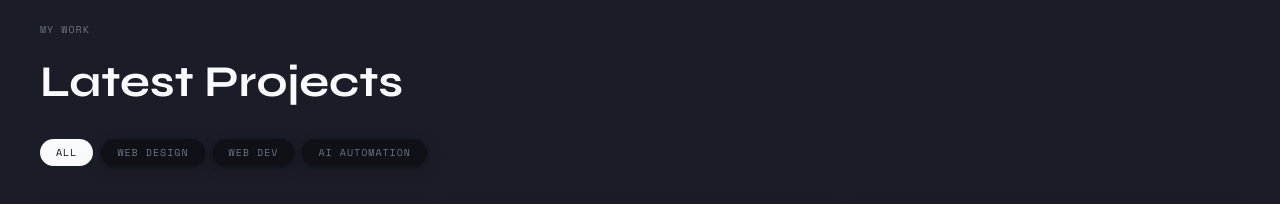
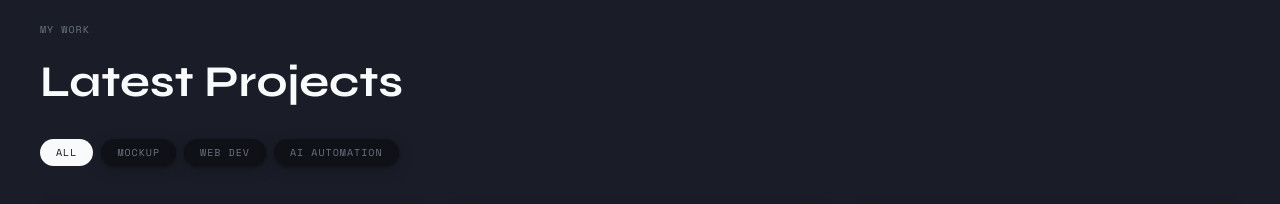
Before and after one commit to heisenvirg/vjg, a Next.js app: page / in a window 1280 px wide. Shown: the part 1940-2144 px from the top of the page. Built offline with nearby package versions, Linux system fonts and the light colour scheme.

Commit message:
feat: rename Web Design filter to Mockup, clear all existing projects from Mockup tab

```diff
--- a/src/components/sections/Projects.tsx
+++ b/src/components/sections/Projects.tsx
@@ -5,7 +5,7 @@ import Image from "next/image";
 import { motion, AnimatePresence } from "framer-motion";
 import { ArrowUpRight, X, ChevronLeft, ChevronRight } from "lucide-react";
 
-type FilterKey = "All" | "Web Design" | "Web Dev" | "AI Automation";
+type FilterKey = "All" | "Mockup" | "Web Dev" | "AI Automation";
 
 interface ProjectDetails {
   goal: string;
@@ -30,7 +30,7 @@ interface Project {
   details?: ProjectDetails;
 }
 
-const FILTERS: FilterKey[] = ["All", "Web Design", "Web Dev", "AI Automation"];
+const FILTERS: FilterKey[] = ["All", "Mockup", "Web Dev", "AI Automation"];
 
 const projects: Project[] = [
   {
@@ -44,7 +44,7 @@ const projects: Project[] = [
     accent: "#C9A96E",
     image: "/lumiere-collection.png",
     href: "https://lumiere-collection.vercel.app/",
-    filters: ["Web Design", "Web Dev"],
+    filters: ["Web Dev"],
     details: {
       goal: "Build a luxury villa rental platform for 5 private properties across Tulum, Lisbon, Saint-Tropez, Santorini, and Maui — designed to drive direct bookings and eliminate OTA platform fees.",
       built: [
@@ -68,7 +68,7 @@ const projects: Project[] = [
     accent: "#C9A052",
     image: "/sunset-villa.png",
     href: "https://vacation-rental-lrom.vercel.app/",
-    filters: ["Web Design", "Web Dev"],
+    filters: ["Web Dev"],
     details: {
       goal: "Help a Miami beachfront villa owner drive direct bookings and reduce reliance on Airbnb and VRBO platform fees.",
       built: [
@@ -120,7 +120,7 @@ const projects: Project[] = [
     accent: "#EF4444",
     image: "/birdhouse-wings.png",
     href: "https://birdhousewings.com/en/",
-    filters: ["Web Design", "Web Dev"],
+    filters: ["Web Dev"],
     details: {
       goal: "Build a full website for a multi-location restaurant chain in Quebec, Canada — bilingual, brand-forward, and capable of handling online reservations and franchise inquiries.",
       built: [
@@ -144,7 +144,7 @@ const projects: Project[] = [
     accent: "#86BC25",
     image: "/deloitte-digital.png",
     href: "https://www.deloittedigital.com/us/en.html",
-    filters: ["Web Design", "Web Dev"],
+    filters: ["Web Dev"],
     details: {
       goal: "Design and development work for Deloitte Digital's US web presence — enterprise-grade digital experience for one of the world's top digital transformation consultancies.",
       built: [
@@ -168,7 +168,7 @@ const projects: Project[] = [
     accent: "#22C55E",
     image: "/oc-fitness-coach.png",
     href: "https://ocfitnesscoach.com/",
-    filters: ["Web Design", "Web Dev"],
+    filters: ["Web Dev"],
     details: {
       goal: "Safely migrate a high-ranking WordPress site from a private server to HostGator without losing SEO performance, then modernize the design to improve conversions.",
       built: [
@@ -192,7 +192,7 @@ const projects: Project[] = [
     accent: "#F97316",
     image: "/texas-fruit-festival.png",
     href: "https://texasfruitfestival.com/",
-    filters: ["Web Design", "Web Dev"],
+    filters: ["Web Dev"],
     details: {
       goal: "Increase ticket sales from Instagram and Facebook ad traffic by redesigning the landing page and streamlining the ticket purchase flow.",
       built: [
@@ -216,7 +216,7 @@ const projects: Project[] = [
     accent: "#B8912A",
     image: "/stucky-law.png",
     href: "https://stuckylaw.com",
-    filters: ["Web Design", "Web Dev"],
+    filters: ["Web Dev"],
     details: {
       goal: "Build a professional law firm website for a Dallas & Fort Worth personal injury attorney to generate consultation leads and improve local SEO visibility.",
       built: [
@@ -240,7 +240,7 @@ const projects: Project[] = [
     accent: "#7C3AED",
     image: "/lbl-services.png",
     href: "https://lbl-services.com/",
-    filters: ["Web Design", "Web Dev"],
+    filters: ["Web Dev"],
     details: {
       goal: "Build a professional website for an AI model development and training services company to establish credibility and generate business inquiries.",
       built: [
@@ -287,7 +287,7 @@ const projects: Project[] = [
     accent: "#DC2626",
     image: "/man-shop-offers.png",
     href: "https://themanshopoffers.com/",
-    filters: ["Web Design", "Web Dev"],
+    filters: ["Web Dev"],
     details: {
       goal: "Launch a geo-fencing advertising campaign for a regional barbershop chain — six location-specific landing pages serving as digital touchpoints for targeted social media ads.",
       built: [
@@ -312,7 +312,7 @@ const projects: Project[] = [
     accent: "#EA580C",
     image: "/hidden-sauna-club.png",
     href: "https://hiddensaunaclub.com/",
-    filters: ["Web Design", "Web Dev"],
+    filters: ["Web Dev"],
     details: {
       goal: "Design and build an end-to-end website for a sauna and wellness brand — conversion-focused, booking-ready, and scalable with a marketing automation stack.",
       built: [
@@ -338,7 +338,7 @@ const projects: Project[] = [
     accent: "#0EA5E9",
     image: "/turks-caicos-resort-guide.png",
     href: "https://turksandcaicosresortguide.com/",
-    filters: ["Web Design", "Web Dev"],
+    filters: ["Web Dev"],
     details: {
       goal: "Migrate a travel discovery platform from Loveable to WordPress — giving the client full content control, a scalable structure, and custom travel planning features that Loveable couldn't support.",
       built: [
@@ -389,7 +389,7 @@ const projects: Project[] = [
     accent: "#A855F7",
     image: "/doulas-sales-funnel.png",
     href: "https://app.winwavesolutions.com/v2/preview/JHCN7rDRn1DJIFJal78h",
-    filters: ["Web Design", "AI Automation"],
+    filters: ["AI Automation"],
     details: {
       goal: "Design and build a complete sales funnel for a doula coaching brand — converting cold visitors into enrolled clients through a professional, high-converting multi-step page sequence with backend automation.",
       built: [
```
